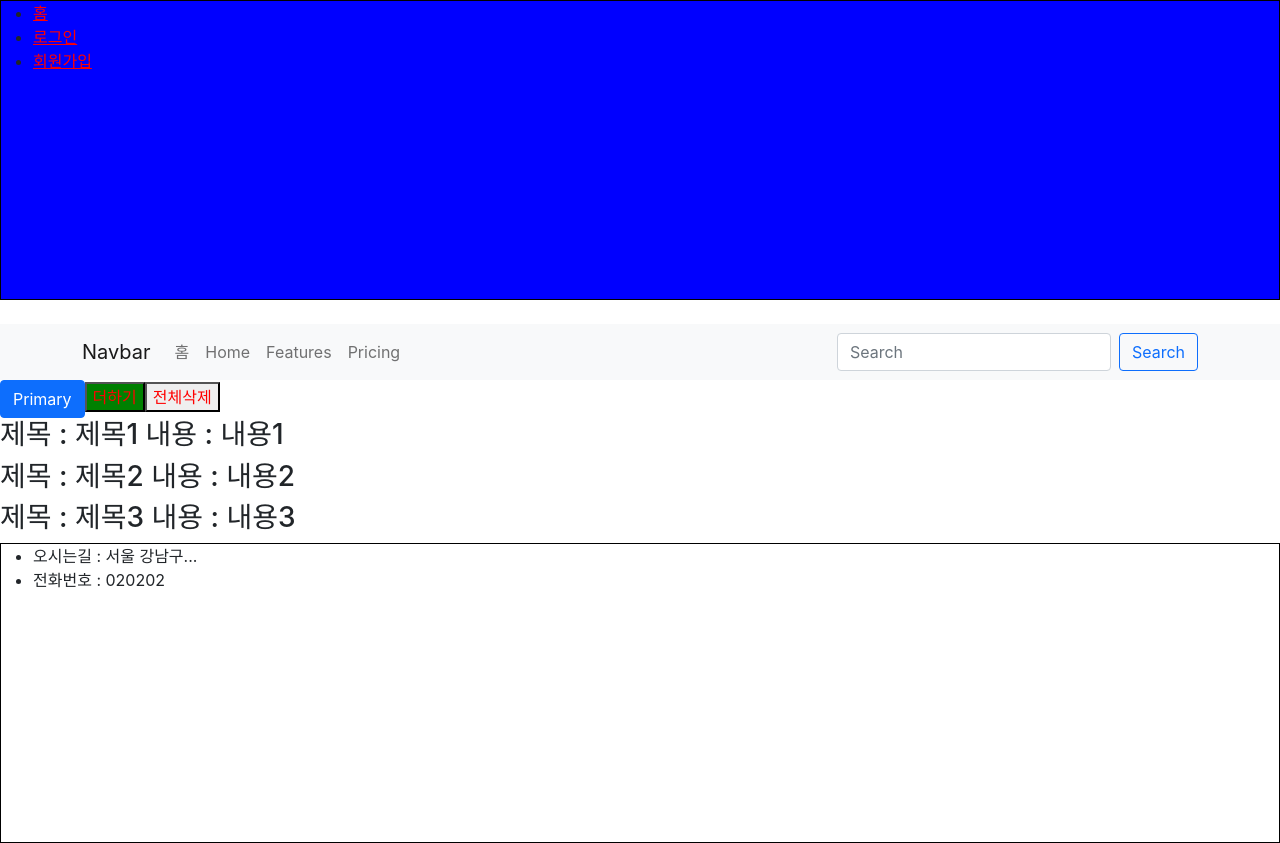
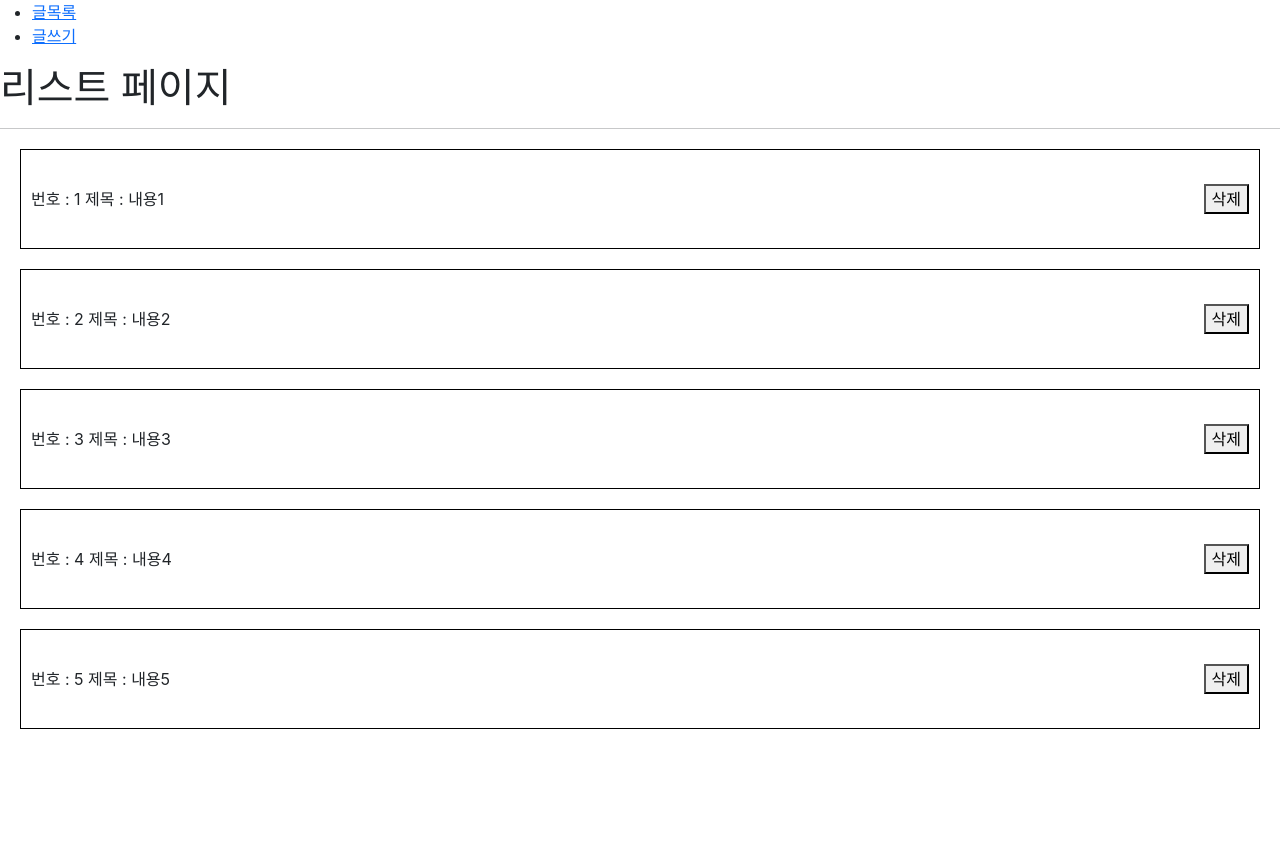
Before and after one commit to suhyeon5028/React-My-App, a React (Create React App) app: page / in a window 1280 px wide. After the commit the page ends 800 px from the top, so only its background shows below. Built offline with nearby package versions, Linux system fonts and the light colour scheme.

Commit message:
글목록보기

```diff
--- a/src/App.js
+++ b/src/App.js
@@ -1,20 +1,16 @@
-import Header from './components/Header';
-import Footer from './components/Footer';
-import HomePage from './pages/HomePage';
 import { Route, Routes } from 'react-router-dom';
-import LoginPage from './pages/LoginPage';
-import JoinPage from './pages/JoinPage';
+import Navigation from './components/Navigation';
+import ListPage from './pages/ListPage';
+import WritePage from './pages/WritePage';
 
 function App() {
   return (
     <div>
-      <Header />
+      <Navigation />
       <Routes>
-        <Route path="/" element={<HomePage />} />
-        <Route path="/login/:id" element={<LoginPage />} />
-        <Route path="/join" element={<JoinPage />} />
+        <Route path="/" element={<ListPage />} />
+        <Route path="/write" element={<WritePage />} />
       </Routes>
-      <Footer />
     </div>
   );
 }
--- a/src/components/Footer.js
+++ /dev/null
@@ -1,23 +0,0 @@
-import React from 'react';
-import styled from 'styled-components';
-
-// 하나의 컴포넌트를 생성(목적 : 재사용)
-//styled-components => js파일과 css파일이 합쳐져서 관리하기 편함
-
-const StyledFooterDiv = styled.div`
-  border: 1px solid black;
-  height: 300px;
-`;
-
-const Footer = () => {
-  return (
-    <StyledFooterDiv>
-      <ul>
-        <li>오시는길 : 서울 강남구...</li>
-        <li>전화번호 : 020202</li>
-      </ul>
-    </StyledFooterDiv>
-  );
-};
-
-export default Footer;
--- a/src/components/Header.js
+++ /dev/null
@@ -1,70 +0,0 @@
-import React from 'react';
-import {
-  Button,
-  Container,
-  Form,
-  FormControl,
-  Nav,
-  Navbar,
-} from 'react-bootstrap';
-import { Link } from 'react-router-dom';
-import styled from 'styled-components';
-
-// 하나의 컴포넌트를 생성(목적 : 재사용)
-//styled-components => js파일과 css파일이 합쳐져서 관리하기 편함
-
-const StyledHeaderDiv = styled.div`
-  border: 1px solid black;
-  height: 300px;
-  background-color: ${(props) => props.backgroundColor};
-`;
-
-// styled에 없는것은 import -> 상속 -> 디자인
-const StyledHeaderLink = styled(Link)`
-  color: red;
-`;
-
-const Header = () => {
-  return (
-    <div>
-      <StyledHeaderDiv backgroundColor="blue">
-        <ul>
-          <li>
-            <StyledHeaderLink to="/">홈</StyledHeaderLink>
-          </li>
-          <li>
-            <StyledHeaderLink to="/login/10">로그인</StyledHeaderLink>
-          </li>
-          <li>
-            <StyledHeaderLink to="/join">회원가입</StyledHeaderLink>
-          </li>
-        </ul>
-      </StyledHeaderDiv>
-      <br />
-      <Navbar bg="light" variant="light">
-        <Container>
-          <Navbar.Brand href="#home">Navbar</Navbar.Brand>
-          <Nav className="me-auto">
-            <Link to="/" className="nav-link">
-              홈
-            </Link>
-            <Nav.Link href="/">Home</Nav.Link>
-            <Nav.Link href="/login">Features</Nav.Link>
-            <Nav.Link href="#pricing">Pricing</Nav.Link>
-          </Nav>
-          <Form className="d-flex">
-            <FormControl
-              type="search"
-              placeholder="Search"
-              className="me-2"
-              aria-label="Search"
-            />
-            <Button variant="outline-primary">Search</Button>
-          </Form>
-        </Container>
-      </Navbar>
-    </div>
-  );
-};
-
-export default Header;
--- /dev/null
+++ b/src/components/Navigation.js
@@ -0,0 +1,17 @@
+import React from 'react';
+import { Link } from 'react-router-dom';
+
+const Navigation = () => {
+  return (
+    <ul>
+      <li>
+        <Link to="/">글목록</Link>
+      </li>
+      <li>
+        <Link to="/write">글쓰기</Link>
+      </li>
+    </ul>
+  );
+};
+
+export default Navigation;
--- a/src/components/home/Home.js
+++ /dev/null
@@ -1,35 +0,0 @@
-import React from 'react';
-import { Button } from 'react-bootstrap';
-import styled from 'styled-components';
-
-let StyledDeleteButton = styled.button`
-  color: ${(props) => (props.user.username === 'ssar' ? 'blue' : 'red')};
-`;
-
-// 스타일 확장(StyledDeleteButton의 설정을 가져옴)
-let StyledAddButton = styled(StyledDeleteButton)`
-  background-color: green;
-`;
-
-// Function방식
-const Home = (props) => {
-  // 구조분할 할당
-  const { boards, setBoards, user } = props;
-
-  return (
-    <div>
-      <Button variant="primary">Primary</Button>
-      <StyledAddButton user={user}>더하기</StyledAddButton>
-      <StyledDeleteButton user={user} onClick={() => setBoards([])}>
-        전체삭제
-      </StyledDeleteButton>
-      {boards.map((board) => (
-        <h3 key={board.id}>
-          제목 : {board.title} 내용 : {board.content}
-        </h3>
-      ))}
-    </div>
-  );
-};
-
-export default Home;
--- a/src/components/join/Join.js
+++ /dev/null
@@ -1,16 +0,0 @@
-import React from 'react';
-import styled from 'styled-components';
-
-const StyledJoinDiv = styled.div`
-  padding: 30px 0 30px 0;
-`;
-
-const Join = () => {
-  return (
-    <StyledJoinDiv>
-      <h1>회원가입 페이지입니다.</h1>
-    </StyledJoinDiv>
-  );
-};
-
-export default Join;
--- a/src/components/login/Login.js
+++ /dev/null
@@ -1,16 +0,0 @@
-import React from 'react';
-import styled from 'styled-components';
-
-const StyledLoginDiv = styled.div`
-  padding: 30px 0 30px 0;
-`;
-
-const Login = () => {
-  return (
-    <StyledLoginDiv>
-      <h1>로그인 페이지입니다.</h1>
-    </StyledLoginDiv>
-  );
-};
-
-export default Login;
--- a/src/pages/HomePage.js
+++ /dev/null
@@ -1,26 +0,0 @@
-import React, { useEffect, useState } from 'react';
-import Home from '../components/home/Home';
-
-const HomePage = () => {
-  // http 요청(fetch, axios(외부 라이브러리 다운))
-  const [boards, setBoards] = useState([]);
-  const [user, setUser] = useState([]);
-
-  // 빈배열은 최초에 한번만 실행됨
-  useEffect(() => {
-    // 다운로드 가정
-    let data = [
-      { id: 1, title: '제목1', content: '내용1' },
-      { id: 2, title: '제목2', content: '내용2' },
-      { id: 3, title: '제목3', content: '내용3' },
-    ];
-    // 다운로드가 완료되기 전에는 빈데이터가 들어감
-    setBoards([...data]);
-    setUser({ id: 1, username: 'cos' });
-  }, []);
-  // 부모가 자식에게 보내는 데이터를 props라고 함
-
-  return <Home boards={boards} setBoards={setBoards} user={user} />;
-};
-
-export default HomePage;
--- a/src/pages/JoinPage.js
+++ /dev/null
@@ -1,33 +0,0 @@
-import React from 'react';
-import Join from '../components/join/Join';
-import { useNavigate } from 'react-router-dom';
-
-const JoinPage = () => {
-  const navigate = useNavigate();
-
-  const goBack = () => {
-    // 이전 페이지로 이동
-    navigate(-1);
-  };
-
-  const goLogin = () => {
-    // login 경로로 이동
-    navigate('/login/:id');
-  };
-
-  const goHome = () => {
-    // home 경로로 이동
-    navigate('/');
-  };
-
-  return (
-    <div>
-      <button onClick={goBack}>뒤로가기</button>
-      <button onClick={goLogin}>로그인</button>
-      <button onClick={goHome}>홈</button>
-      <Join />
-    </div>
-  );
-};
-
-export default JoinPage;
--- /dev/null
+++ b/src/pages/ListPage.js
@@ -0,0 +1,39 @@
+import React, { useState } from 'react';
+import styled from 'styled-components';
+
+const StyledItemBoxDiv = styled.div`
+  display: flex;
+  justify-content: space-between;
+  border: 1px solid black;
+  padding: 10px;
+  height: 100px;
+  margin: 20px;
+  align-items: center;
+`;
+
+const ListPage = () => {
+  const [posts, setPosts] = useState([
+    { id: 1, title: '내용1' },
+    { id: 2, title: '내용2' },
+    { id: 3, title: '내용3' },
+    { id: 4, title: '내용4' },
+    { id: 5, title: '내용5' },
+  ]);
+
+  return (
+    <div>
+      <h1>리스트 페이지</h1>
+      <hr />
+      {posts.map((post) => (
+        <StyledItemBoxDiv>
+          <div>
+            번호 : {post.id} 제목 : {post.title}
+          </div>
+          <button>삭제</button>
+        </StyledItemBoxDiv>
+      ))}
+    </div>
+  );
+};
+
+export default ListPage;
--- a/src/pages/LoginPage.js
+++ /dev/null
@@ -1,18 +0,0 @@
-import React from 'react';
-import Login from '../components/login/Login';
-import { useNavigate } from 'react-router-dom';
-
-const LoginPage = () => {
-  const navigate = useNavigate();
-
-  return (
-    <div>
-      <button onClick={() => navigate(-1)}>뒤로가기</button>
-      <button onClick={() => navigate('/join')}>회원가입</button>
-      <button onClick={() => navigate('/')}>홈</button>
-      <Login />
-    </div>
-  );
-};
-
-export default LoginPage;
--- /dev/null
+++ b/src/pages/WritePage.js
@@ -0,0 +1,11 @@
+import React from 'react';
+
+const WritePage = () => {
+  return (
+    <div>
+      <h1>글쓰기 페이지</h1>
+    </div>
+  );
+};
+
+export default WritePage;
```
